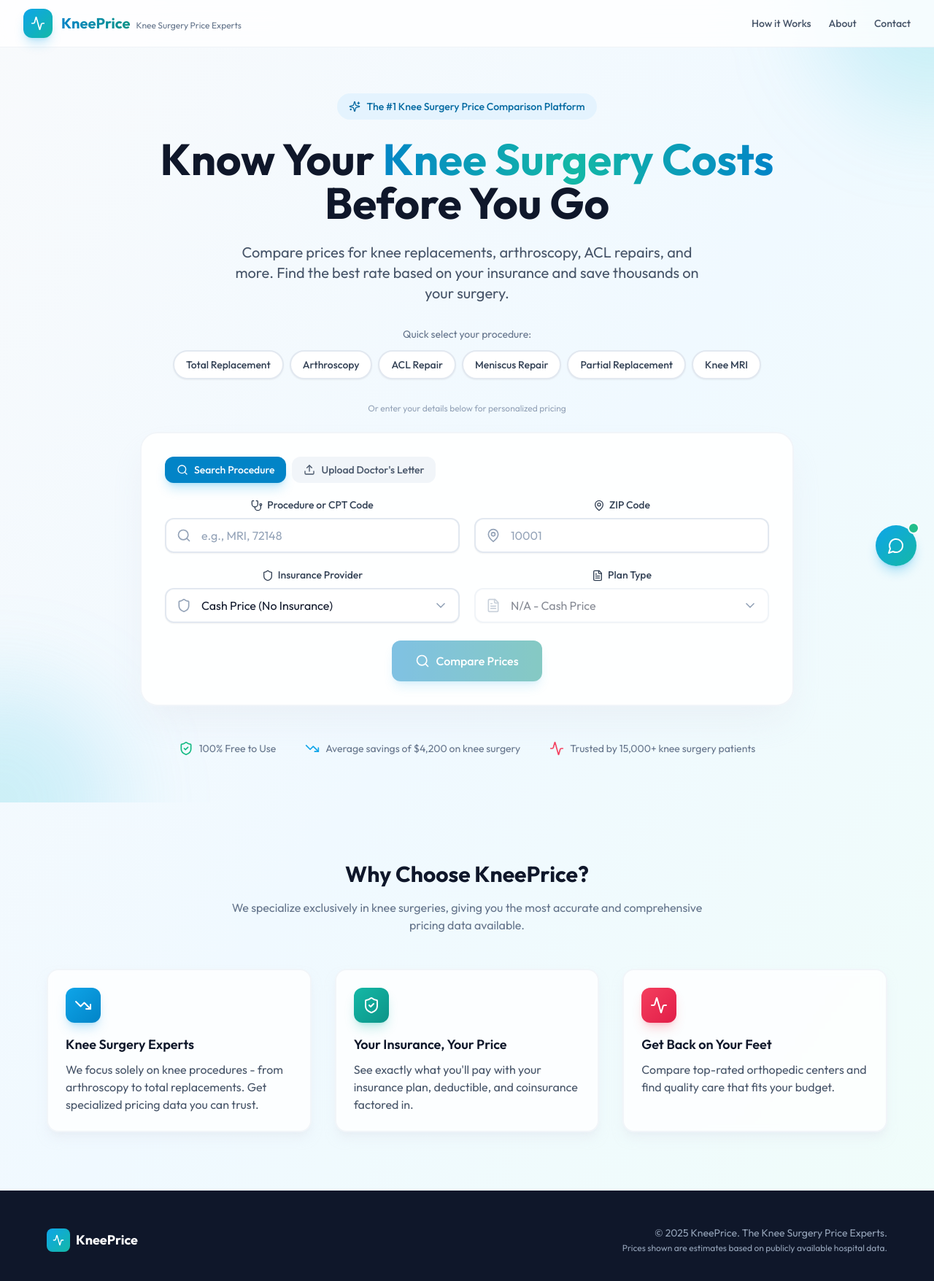
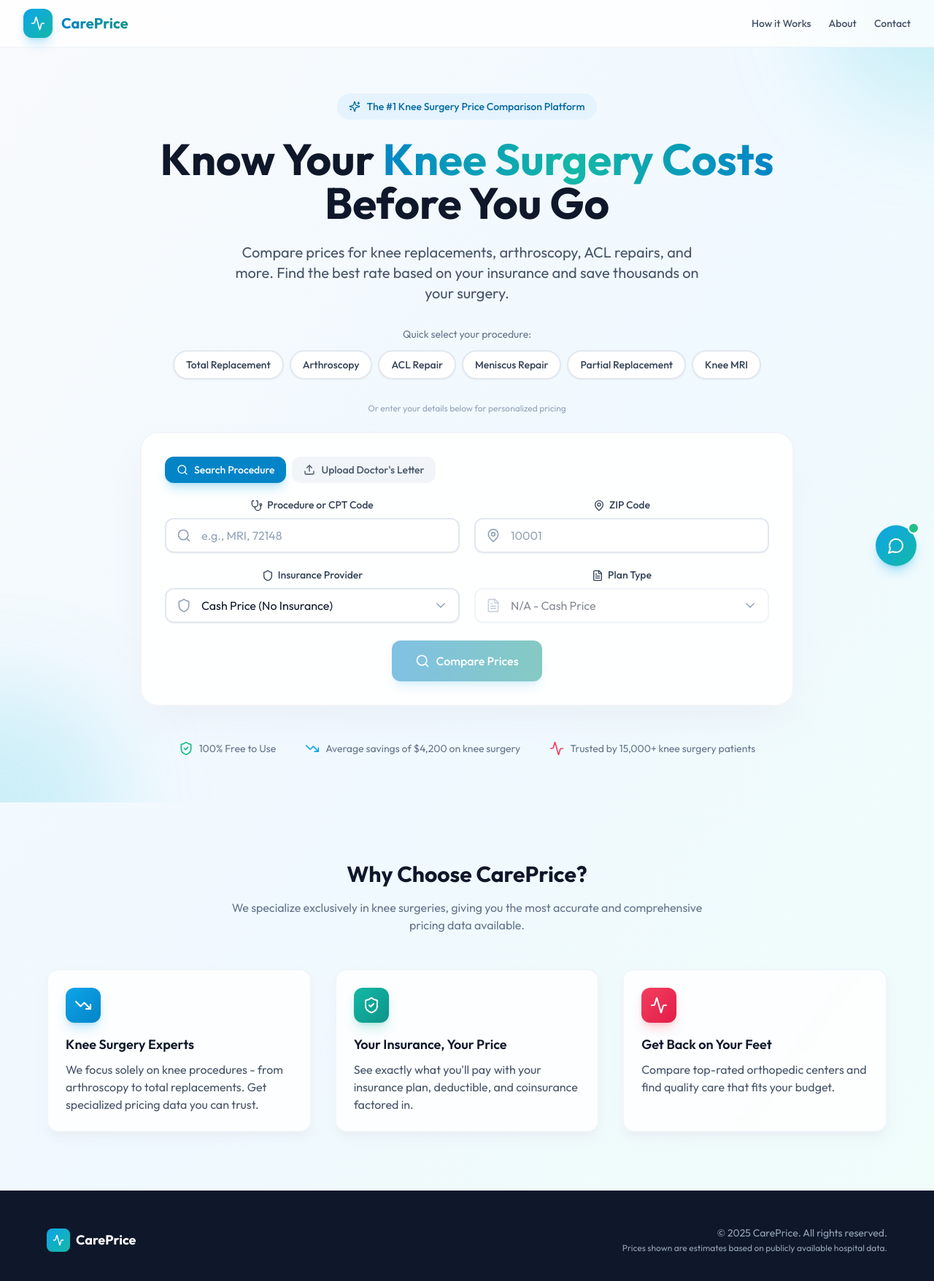
Before and after one commit to adityabansal98/careprice, a Next.js app: page / in a window 1280 px wide. Shown: the top 1756 px of the page at 73% size. Built offline with nearby package versions, Linux system fonts and the light colour scheme.

Commit message:
Rebrand from KneePrice to CarePrice

```diff
--- a/src/app/layout.tsx
+++ b/src/app/layout.tsx
@@ -15,7 +15,7 @@ const jetbrainsMono = JetBrains_Mono({
 });
 
 export const metadata: Metadata = {
-  title: "KneePrice - Knee Surgery Price Comparison",
+  title: "CarePrice - Healthcare Price Comparison",
   description:
     "Compare knee surgery costs across hospitals. Find the best prices for knee replacements, arthroscopy, ACL repairs, meniscus surgery and more based on your insurance.",
   keywords: ["knee surgery cost", "knee replacement price", "ACL surgery cost", "arthroscopy price", "meniscus surgery cost", "orthopedic surgery prices"],
--- a/src/app/page.tsx
+++ b/src/app/page.tsx
@@ -60,14 +60,9 @@ export default function Home() {
               <div className="w-10 h-10 rounded-xl bg-gradient-to-br from-primary-500 to-teal-500 flex items-center justify-center shadow-lg shadow-primary-500/25">
                 <Activity className="h-5 w-5 text-white" />
               </div>
-              <div>
-                <span className="text-xl font-bold bg-gradient-to-r from-primary-600 to-teal-600 bg-clip-text text-transparent">
-                  KneePrice
-                </span>
-                <span className="hidden sm:inline text-xs text-slate-500 dark:text-slate-400 ml-2">
-                  Knee Surgery Price Experts
-                </span>
-              </div>
+              <span className="text-xl font-bold bg-gradient-to-r from-primary-600 to-teal-600 bg-clip-text text-transparent">
+                CarePrice
+              </span>
             </div>
             <nav className="hidden md:flex items-center gap-6">
               <a
@@ -203,7 +198,7 @@ export default function Home() {
         <section className="pb-20 px-4 sm:px-6 lg:px-8">
           <div className="max-w-6xl mx-auto">
             <h2 className="text-2xl md:text-3xl font-bold text-center text-slate-900 dark:text-slate-100 mb-4">
-              Why Choose KneePrice?
+              Why Choose CarePrice?
             </h2>
             <p className="text-center text-slate-500 dark:text-slate-400 mb-12 max-w-2xl mx-auto">
               We specialize exclusively in knee surgeries, giving you the most accurate and comprehensive pricing data available.
@@ -255,10 +250,10 @@ export default function Home() {
               <div className="w-8 h-8 rounded-lg bg-gradient-to-br from-primary-500 to-teal-500 flex items-center justify-center">
                 <Activity className="h-4 w-4 text-white" />
               </div>
-              <span className="text-lg font-bold text-white">KneePrice</span>
+              <span className="text-lg font-bold text-white">CarePrice</span>
             </div>
             <p className="text-sm text-center md:text-right">
-              © {new Date().getFullYear()} KneePrice. The Knee Surgery Price Experts.
+              © {new Date().getFullYear()} CarePrice. All rights reserved.
               <br />
               <span className="text-xs">
                 Prices shown are estimates based on publicly available hospital data.
```
